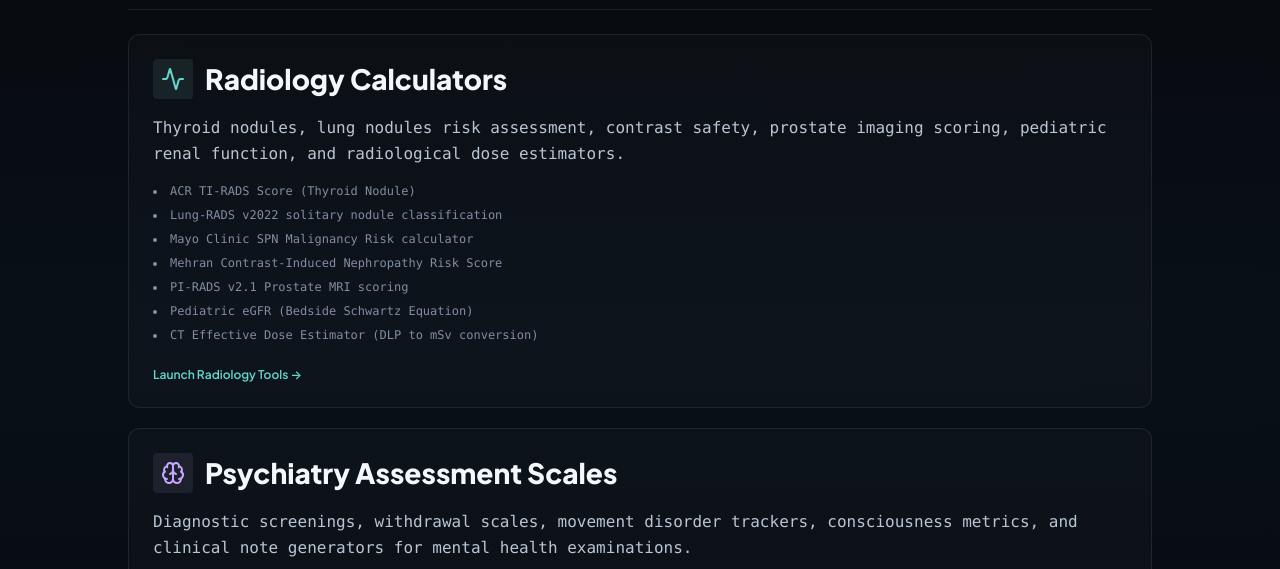
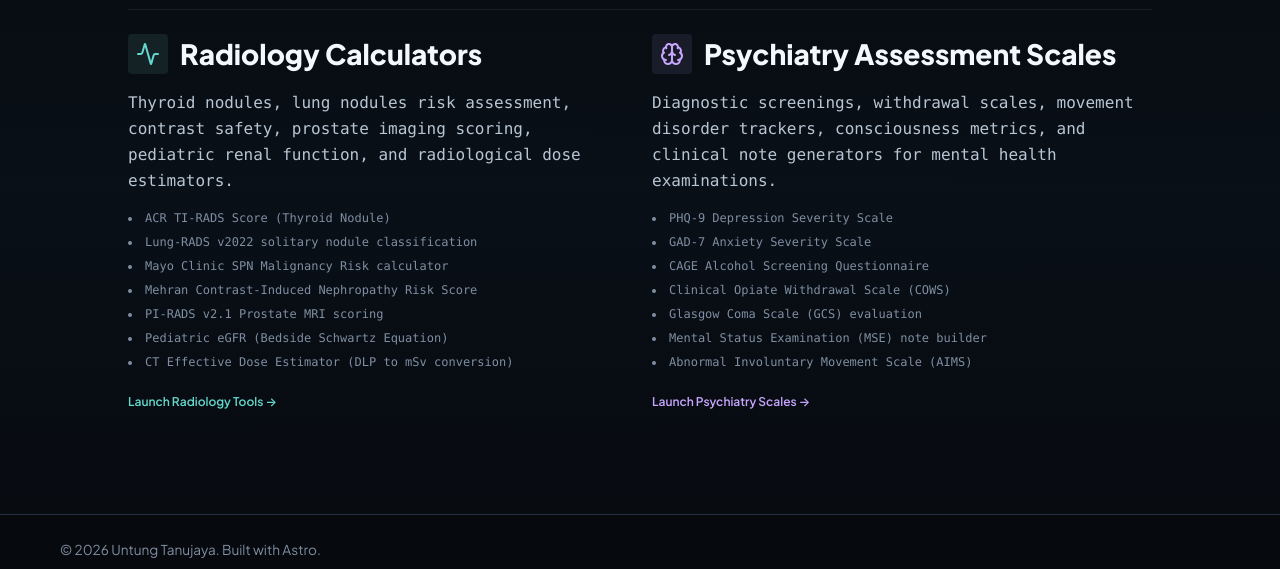
Before and after one commit to untungtanujaya/untungtanujaya.github.io, an Astro site: page /apps in a window 1280 px wide. Shown: the part 183-752 px from the top of the page. Built offline with nearby package versions, Linux system fonts and the light colour scheme; Astro itself is replaced by a stand-in of ours; a web font is replaced by a local one.

Commit message:
fix: scope tool-shell grid 1fr override to non-overview pages so apps dashboard renders 2-column on desktop

```diff
--- a/src/styles/global.css
+++ b/src/styles/global.css
@@ -1318,13 +1318,13 @@ footer {
   padding-top: 1rem !important;
 }
 
-/* Large dashboard launcher cards styling for index */
-.tool-shell .grid-cols-1.md\:grid-cols-2 {
+/* Calculator detail grids: keep single column for focused input layout */
+.tool-shell:not(.overview) .grid-cols-1.md\:grid-cols-2 {
   grid-template-columns: 1fr !important;
   gap: 1.25rem !important;
 }
 
-.tool-shell .grid-cols-1.md\:grid-cols-2 > div {
+.tool-shell:not(.overview) .grid-cols-1.md\:grid-cols-2 > div {
   padding: 1.5rem !important;
   border: 1px solid rgba(255, 255, 255, 0.08) !important;
   border-radius: 12px !important;
@@ -1333,7 +1333,7 @@ footer {
   transition: all 0.3s cubic-bezier(0.16, 1, 0.3, 1) !important;
 }
 
-.tool-shell .grid-cols-1.md\:grid-cols-2 > div:hover {
+.tool-shell:not(.overview) .grid-cols-1.md\:grid-cols-2 > div:hover {
   background: rgba(255, 255, 255, 0.04) !important;
   border-color: rgba(255, 255, 255, 0.2) !important;
 }
```
